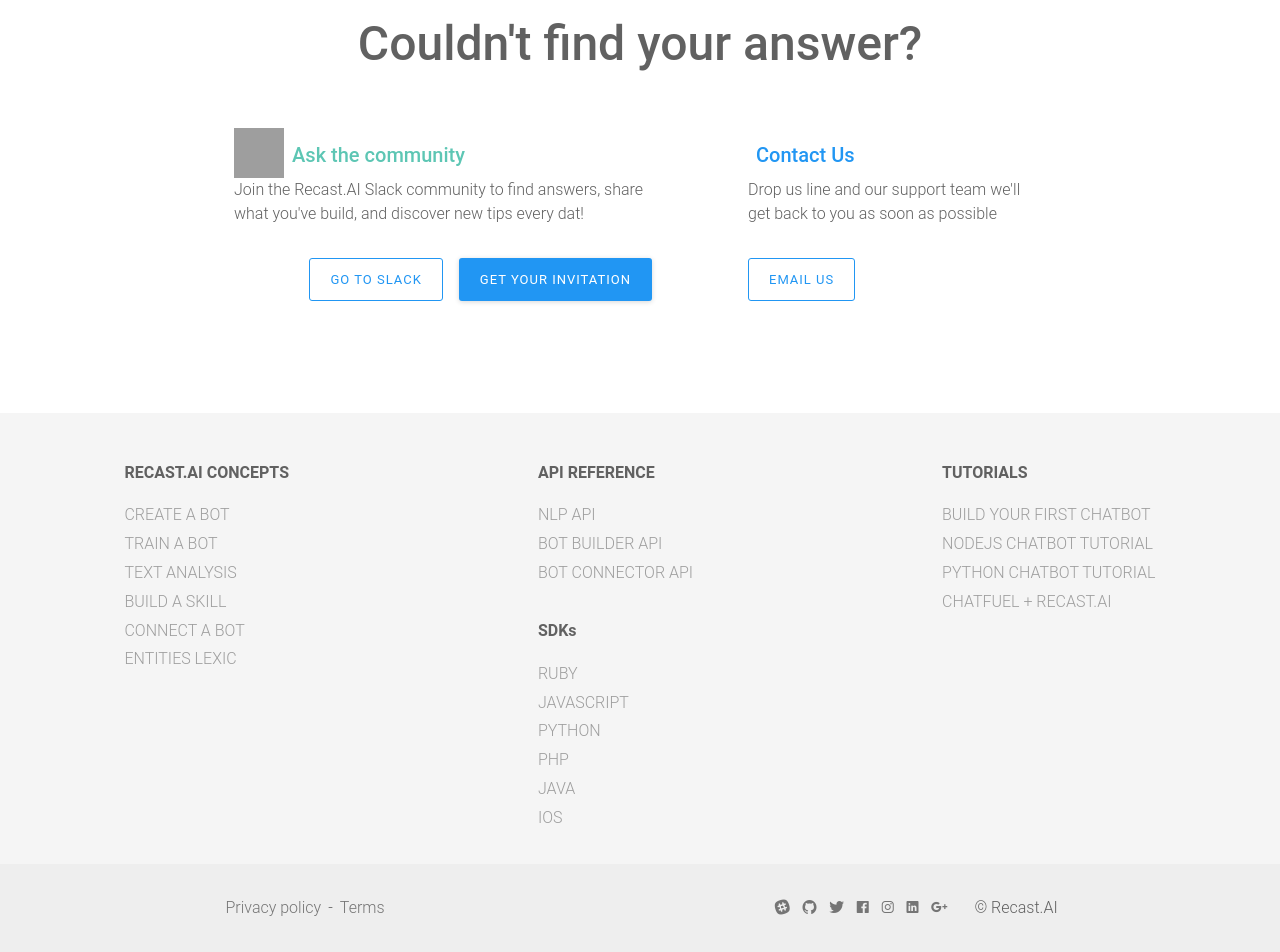
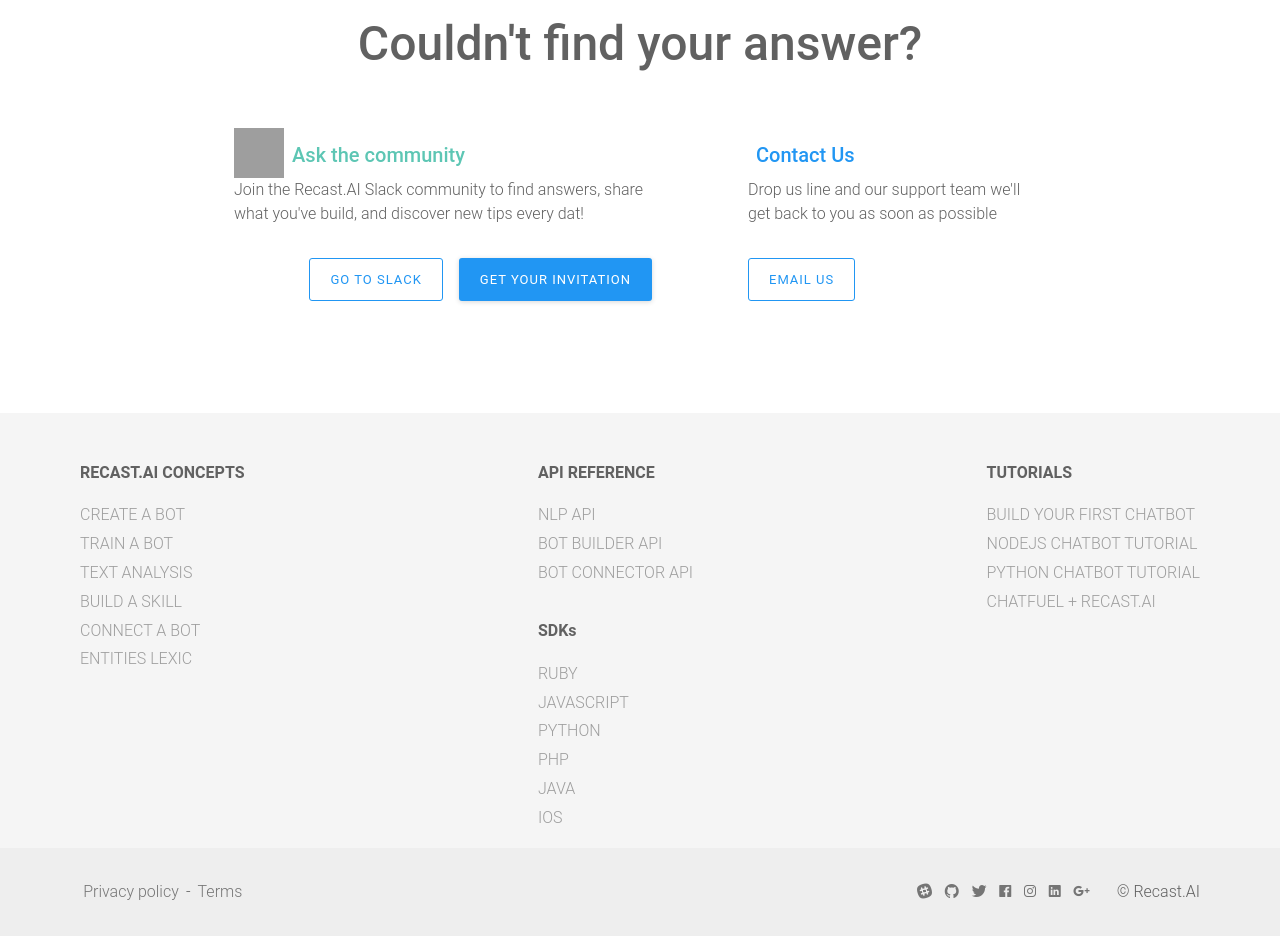
Before and after one commit to SAP-archive/docs, a Jekyll site: the page built from index.md, in a window 1280 px wide. Shown: the part 1198-2150 px from the top of the page. Built offline with Jekyll 4.4.1, drawn with Linux system fonts in a browser that asks for light colours; nearby versions of some CDN libraries; a style sheet for code colours, icons or effects is not loaded; grey boxes are pictures that could not be loaded.

Commit message:
upd(footer) improve style

```diff
--- a/_sass/recast/_footer.scss
+++ b/_sass/recast/_footer.scss
@@ -2,9 +2,9 @@
 
   .Footer-top {
     display: flex;
-    justify-content: space-around;
+    justify-content: space-between;
     background-color: $grey-100;
-    padding: 1rem 0 2rem 0;
+    padding: 1rem 5rem;
   }
 
   .Footer-top-title {
@@ -28,8 +28,8 @@
 
   .Footer-bottom {
     display: flex;
-    justify-content: space-around;
-    padding: 2rem;
+    justify-content: space-between;
+    padding: 2rem 5rem;
     background-color: $grey-200;
   }
 
```
